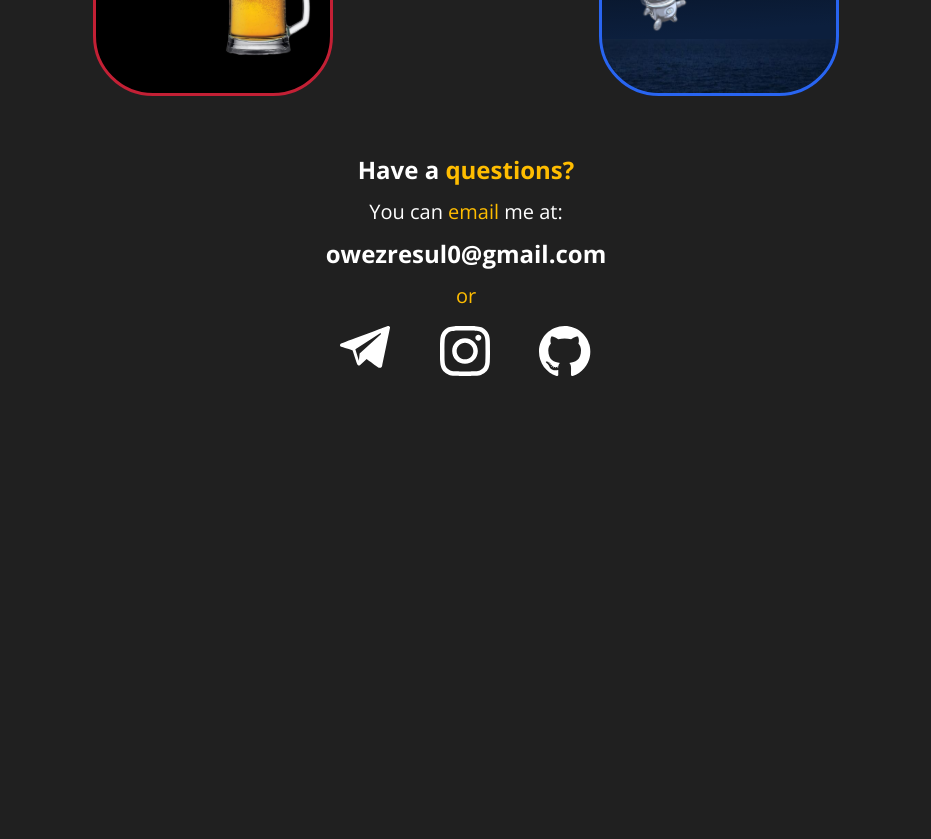
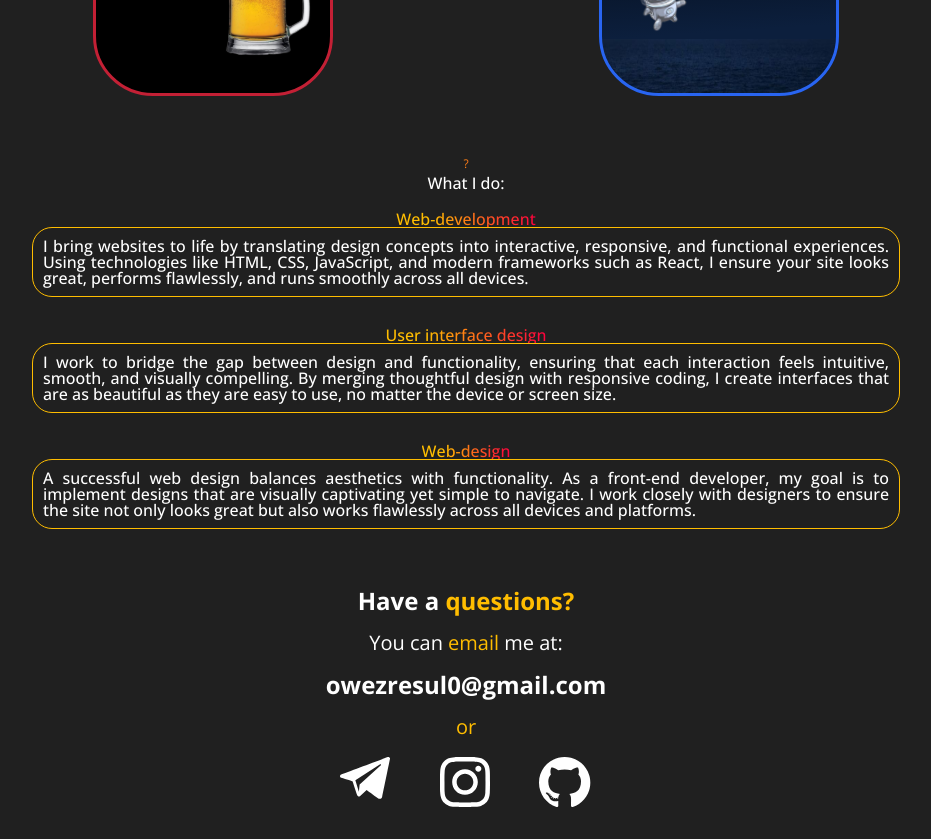
Before and after one commit to Nurtulbukbek/my-portfolio, a React (Vite) app: page / in a window 1280 px wide. Shown: the part 1020-1859 px from the top of the page, without its empty margins (174-1105 px from the left). Before the commit the page ends 1428 px from the top, so only its background shows below. Built offline with nearby package versions, Linux system fonts and the light colour scheme; a web font is replaced by a local one.

Commit message:
and info about my work

```diff
--- a/src/App.jsx
+++ b/src/App.jsx
@@ -5,6 +5,7 @@ import TechTools from './components/TechTools';
 import Works from './components/Works';
 import Reviews from './components/Revievs';
 import Contacts from './components/Contacts';
+import WhatIDo from './components/WhatIDo';
 
 function App() {
 
@@ -13,6 +14,7 @@ function App() {
       <SayHi />
       <TechTools/>
       <Works/>
+      <WhatIDo/>
       {/* <Reviews/> */}
       <Contacts/>
     </>
--- /dev/null
+++ b/src/components/WhatIDo.jsx
@@ -0,0 +1,73 @@
+import "../css/whatIDo.css"
+import { motion } from "motion/react"
+import { useInView } from "motion/react"
+import { useRef } from "react"
+
+function WhatIDo() {
+    const ref = useRef(null)
+    const isInView = useInView(ref, { once: true })
+
+    return(
+        <>
+            <div className="container">
+                <div className="whatIDo">
+                    <motion.div className="text"
+                    ref={ref}
+                    initial={{y: 50}}
+                    animate={isInView ? {y: 0} : {}}
+                    transition={{ duration: 0.8, ease: "easeOut" }} >
+                            <h3 className="whatIDoh3">?</h3>
+                            <h1 className="whatIDoh1">What I do:</h1>
+                    </motion.div>
+
+                    <div className="techs">
+                        <div className="webDev techItem"
+                        ref={ref}
+                        initial={{y: 50}}
+                        animate={isInView ? {y: 0} : {}}
+                        transition={{ duration: 0.8, ease: "easeOut" }}>
+                            <div className="webDevh1 techItemh1">
+                                <h1> Web-development</h1>
+                            </div>
+                            <div className="webDevh3 techItemh3">
+                                <h3>
+                                    I bring websites to life by translating design concepts into interactive, responsive,
+                                    and functional experiences. Using technologies like HTML, CSS, JavaScript, and modern frameworks such as React,
+                                    I ensure your site looks great, performs flawlessly, and runs smoothly across all devices.
+                                </h3>
+                            </div>
+                        </div>
+
+                        <div className="ux techItem">
+                            <div className="uxh1 techItemh1">
+                                <h1>User interface design</h1>
+                            </div>
+                            <div className="uxh3 techItemh3">
+                                <h3>
+                                    I work to bridge the gap between design and functionality, ensuring that each interaction feels intuitive, smooth, and visually
+                                    compelling. By merging thoughtful design with responsive coding, I create interfaces that are as beautiful as they are easy to use,
+                                    no matter the device or screen size.
+                                </h3>
+                            </div>
+                        </div>
+
+                        <div className="webDes techItem">
+                            <div className="webDesh1 techItemh1">
+                                <h1>Web-design</h1>
+                            </div>
+                            <div className="webDesh3 techItemh3">
+                                <h3>
+                                    A successful web design balances aesthetics with functionality. As a front-end developer,
+                                    my goal is to implement designs that are visually captivating yet simple to navigate. I work closely with
+                                    designers to ensure the site not only looks great but also works flawlessly across all devices and platforms.
+                                </h3>
+                            </div>
+                        </div>
+                    </div>
+                </div>
+            </div>
+        </>
+    )
+}
+
+export default WhatIDo
--- a/src/css/index.css
+++ b/src/css/index.css
@@ -3,3 +3,7 @@
 .container {
     margin: 30px 20px;
 }
+
+html {
+    scroll-behavior: smooth;
+}
--- /dev/null
+++ b/src/css/whatIDo.css
@@ -0,0 +1,52 @@
+.whatIDo {
+    display: flex;
+    flex-direction: column;
+    align-items: center;
+    justify-content: center;
+}
+
+
+.whatIDoh3 {
+    margin-top: 30px;
+    text-align: center;
+    font-weight: 300;
+    font-size: 12px;
+
+    background: #FFBD00;
+    background: linear-gradient(to right, #FFBD00 25%, #FF003D 100%);
+    -webkit-background-clip: text;
+    -webkit-text-fill-color: transparent;
+
+}
+
+.whatIDoh1 {
+    margin-top: 5px;
+    margin-bottom: 20px;
+}
+
+.techs {
+    display: flex;
+    flex-direction: column;
+    gap: 30px;
+    width: 70%;
+}
+
+.techItem {
+    display: flex;
+    flex-direction: column;
+    align-items: center;
+}
+
+.techItemh1 {
+    background: #FFBD00;
+    background: linear-gradient(to right, #FFBD00 25%, #FF003D 100%);
+    -webkit-background-clip: text;
+    -webkit-text-fill-color: transparent;
+}
+
+.techItemh3 {
+    text-align: justify;
+    border: 1px solid #FFBD00;
+    padding: 10px;
+    border-radius: 20px;
+}
```
